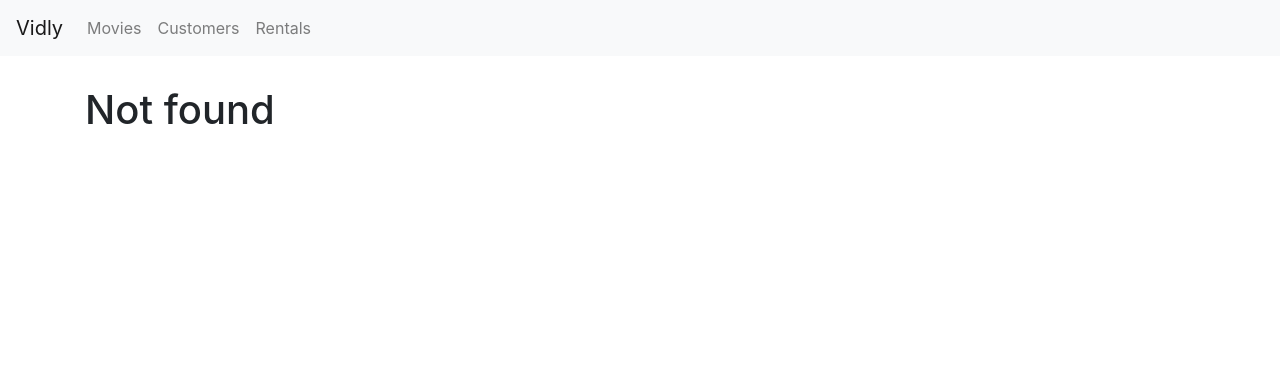
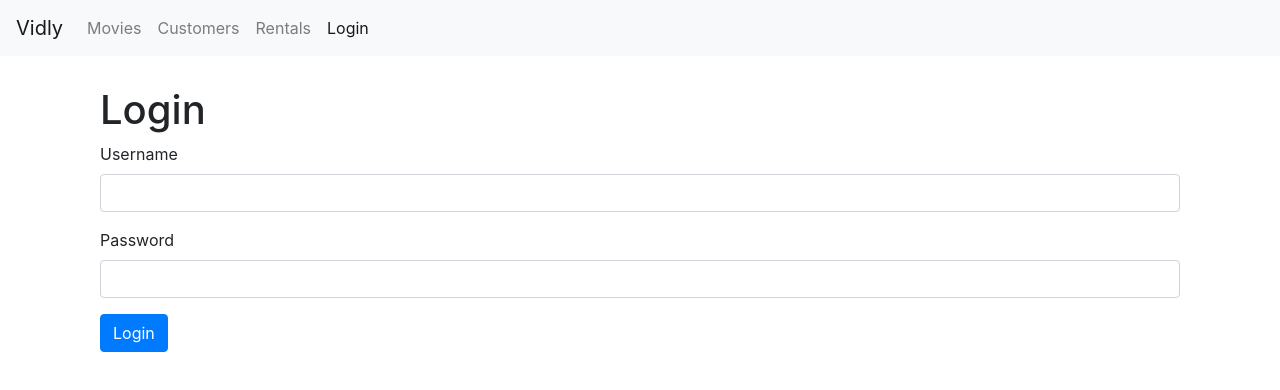
Before and after one commit to codewithsathya/learning-react, a React (Create React App) app in the folder vidly/: page /login in a window 1280 px wide. Before the commit this address led to /not-found. Shown: the top 390 px of the page. Built offline with nearby package versions, Linux system fonts and the light colour scheme.

Commit message:
Building bootstrap form

```diff
--- a/vidly/src/App.js
+++ b/vidly/src/App.js
@@ -7,6 +7,7 @@ import Customers from "./components/customers.jsx";
 import Rentals from "./components/rentals.jsx";
 import NotFound from "./components/notFound";
 import MovieForm from './components/movieForm';
+import LoginForm from './components/loginForm';
 
 function App() {
   return (
@@ -14,6 +15,7 @@ function App() {
       <NavBar />
       <main className="container">
         <Switch>
+          <Route path="/login" component={LoginForm} />
           <Route path="/movies/:id" component={MovieForm}/>
           <Route path="/movies" component={Movies} />
           <Route path="/customers" component={Customers} />
--- a/vidly/src/components/common/navBar.jsx
+++ b/vidly/src/components/common/navBar.jsx
@@ -29,6 +29,9 @@ const NavBar = () => {
           <NavLink to="/rentals" className="nav-item nav-link">
             Rentals
           </NavLink>
+          <NavLink to="/login" className="nav-item nav-link">
+            Login
+          </NavLink>
         </div>
       </div>
     </nav>
--- /dev/null
+++ b/vidly/src/components/loginForm.jsx
@@ -0,0 +1,24 @@
+import React, { Component } from "react";
+
+class LoginForm extends Component {
+  render() {
+    return (
+      <div className="container">
+        <h1>Login</h1>
+        <form action="">
+          <div className="form-group">
+            <label htmlFor="username">Username</label>
+            <input id="username" type="text" className="form-control" />
+          </div>
+          <div className="form-group">
+            <label htmlFor="">Password</label>
+            <input id="" type="text" className="form-control" />
+          </div>
+          <button className="btn btn-primary">Login</button>
+        </form>
+      </div>
+    );
+  }
+}
+
+export default LoginForm;
```
